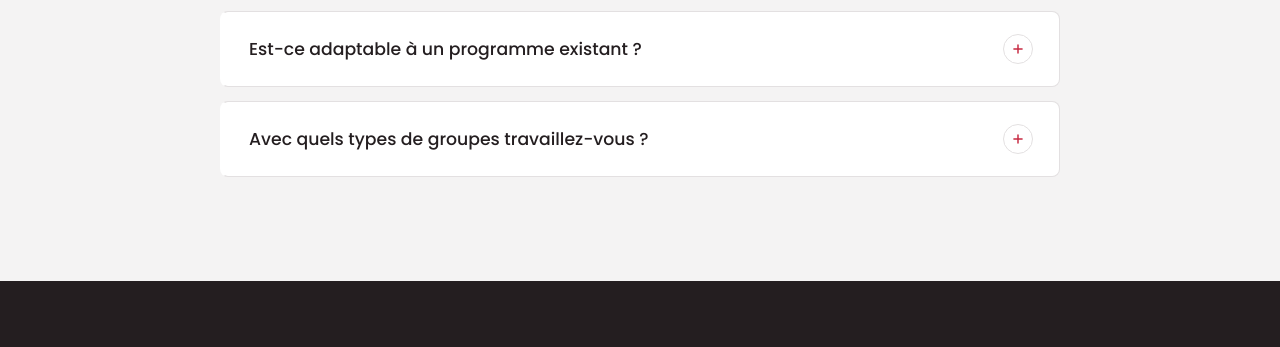
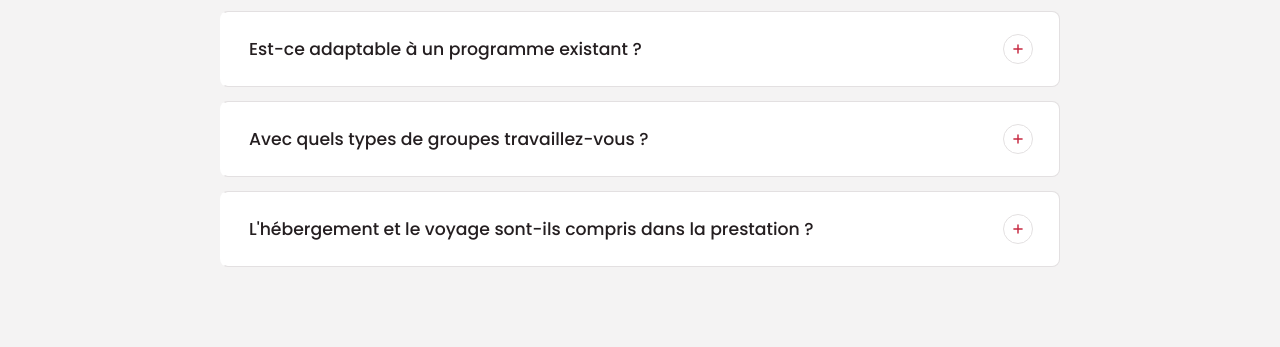
Before and after one commit to LauraAugias/studytourbarcelona, a plain HTML site: page index.html in a window 1280 px wide. Shown: the part 7752-8099 px from the top of the page. Drawn offline with Linux system fonts and the light colour scheme.

Commit message:
FAQ : ajout de la question sur l'hébergement et le voyage
Co-Authored-By: Claude Opus 5.5 <noreply@anthropic.com>

```diff
--- a/index.html
+++ b/index.html
@@ -627,6 +627,10 @@ h2.title{font-size:clamp(1.9rem,3.6vw,2.85rem);color:var(--blue);margin:16px 0 0
         <button class="faq-q">Avec quels types de groupes travaillez-vous ?<span class="faq-icon"><svg width="14" height="14" viewBox="0 0 24 24" fill="none" stroke="currentColor" stroke-width="2.5" stroke-linecap="round"><path d="M12 5v14M5 12h14"/></svg></span></button>
         <div class="faq-a"><div class="faq-a-inner">Généralement des groupes de 10 à 30 étudiants. Contactez-nous pour discuter de votre projet.</div></div>
       </div>
+      <div class="faq-item reveal">
+        <button class="faq-q">L'hébergement et le voyage sont-ils compris dans la prestation ?<span class="faq-icon"><svg width="14" height="14" viewBox="0 0 24 24" fill="none" stroke="currentColor" stroke-width="2.5" stroke-linecap="round"><path d="M12 5v14M5 12h14"/></svg></span></button>
+        <div class="faq-a"><div class="faq-a-inner">Pour cette partie, nous vous mettons directement en relation avec nos partenaires privilégiés afin que vous ayez une prestation complète.</div></div>
+      </div>
     </div>
   </div>
 </section>
```
